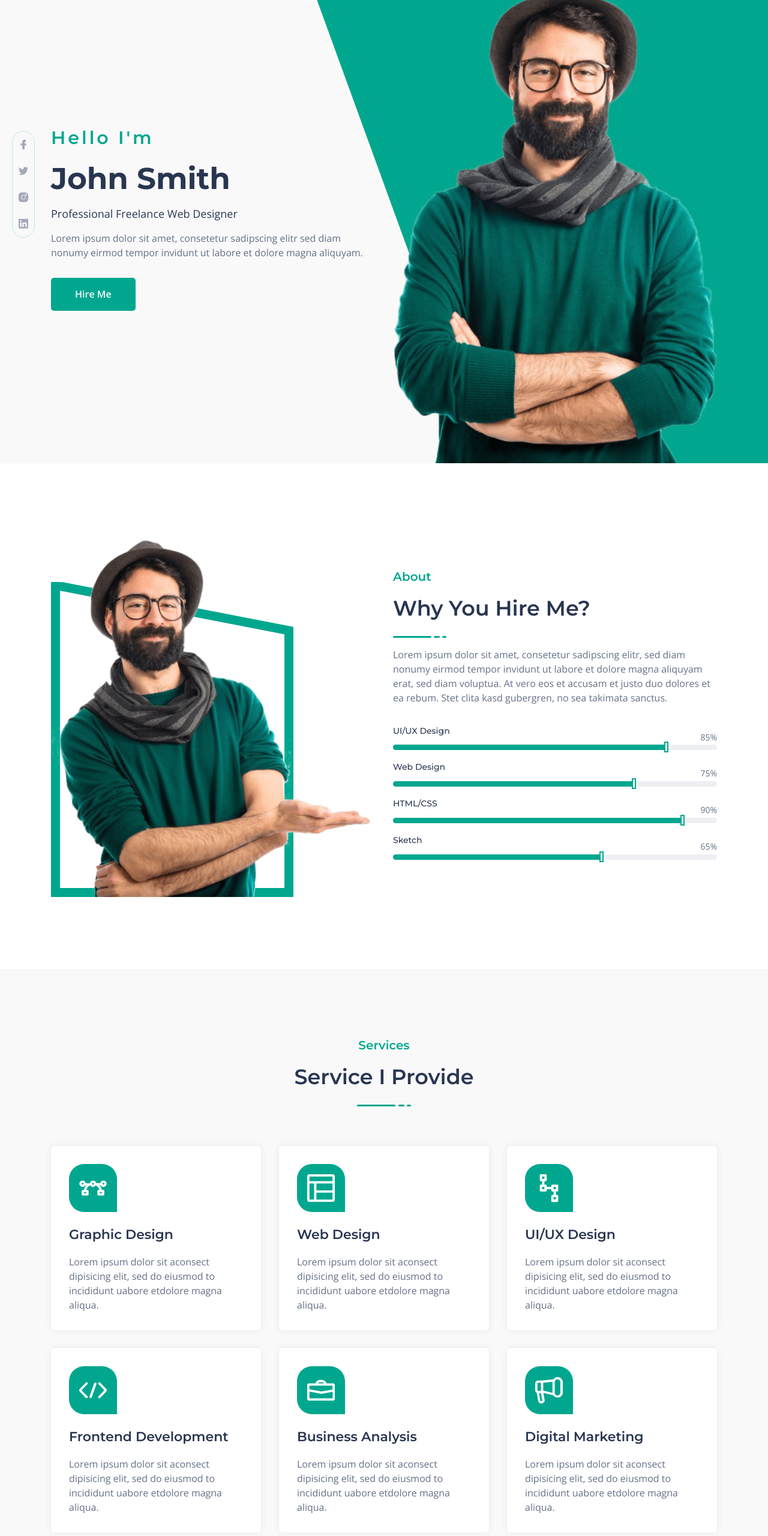
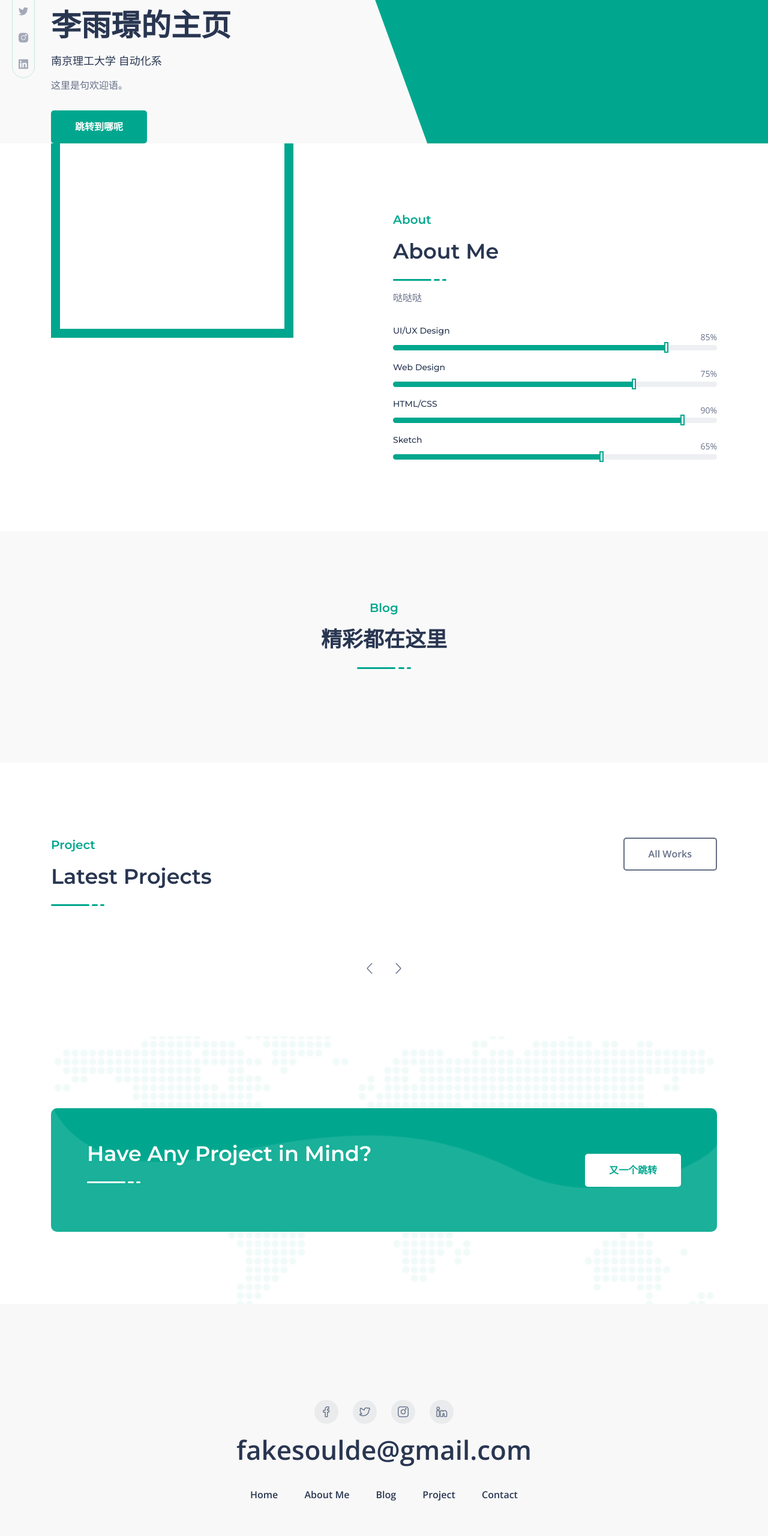
Before and after one commit to soulde/soulde.github.io, a plain HTML site: page index.html in a window 1280 px wide. Shown: the part 158-2718 px from the top of the page at 60% size. Drawn offline with nearby package versions, Linux system fonts and the light colour scheme.

Commit message:
change template

```diff
--- a/index.html
+++ b/index.html
@@ -5,7 +5,7 @@
     <meta charset="utf-8">
 
     <!--====== Title ======-->
-    <title>Freelancer - CV and Portfolio Template</title>
+    <title>李雨璟的主页</title>
 
     <meta name="description" content="">
     <meta name="viewport" content="width=device-width, initial-scale=1">
@@ -69,7 +69,7 @@
                     <div class="col-lg-12">
                         <nav class="navbar navbar-expand-lg">
                             <a class="navbar-brand" href="index.html">
-                                <img src="assets/images/logo.svg" alt="Logo">
+                                <!-- <img src="assets/images/logo.svg" alt="Logo"> -->
                             </a>
                             <button class="navbar-toggler" type="button" data-toggle="collapse" data-target="#navbarSupportedContent" aria-controls="navbarSupportedContent" aria-expanded="false" aria-label="Toggle navigation">
                                 <span class="toggler-icon"></span>
@@ -86,17 +86,17 @@
                                         <a class="page-scroll" href="#about">About<span></span></a>
                                     </li>
                                     <li class="nav-item">
-                                        <a class="page-scroll" href="#services">Services<span></span></a>
+                                        <a class="page-scroll" href="#services">Blog<span></span></a>
                                     </li>
                                     <li class="nav-item">
-                                        <a class="page-scroll" href="#project">Portfolio<span></span></a>
+                                        <a class="page-scroll" href="#project">Project<span></span></a>
                                     </li>
-                                    <li class="nav-item">
+                                    <!-- <li class="nav-item">
                                         <a class="page-scroll" href="#pricing">Pricing<span></span></a>
                                     </li>
                                     <li class="nav-item">
                                         <a class="page-scroll" href="#work">Experience<span></span></a>
-                                    </li>
+                                    </li> -->
                                 </ul>
                             </div> <!-- navbar collapse -->
                         </nav> <!-- navbar -->
@@ -116,16 +116,18 @@
                 <div class="row align-items-center justify-content-center justify-content-lg-between">
                     <div class="col-lg-6">
                         <div class="header_hero_content mt-45">
-                            <h5 class="header_sub_title wow fadeInUp" data-wow-duration="1.3s" data-wow-delay="0.2s">Hello I'm</h5>
-                            <h2 class="header_title wow fadeInUp" data-wow-duration="1.3s" data-wow-delay="0.5s">John Smith</h2>
-                            <span class="wow fadeInUp" data-wow-duration="1.3s" data-wow-delay="0.8s">Professional Freelance Web Designer</span>
-                            <p class="wow fadeInUp" data-wow-duration="1.3s" data-wow-delay="1.1s">Lorem ipsum dolor sit amet, consetetur sadipscing elitr sed diam nonumy eirmod tempor invidunt ut labore et dolore magna aliquyam.</p>
-                            <a href="#" class="main-btn wow fadeInUp" data-wow-duration="1.3s" data-wow-delay="1.4s">Hire Me</a>
+                            <h5 class="header_sub_title wow fadeInUp" data-wow-duration="1.3s" data-wow-delay="0.2s">这里是</h5>
+                            <h2 class="header_title wow fadeInUp" data-wow-duration="1.3s" data-wow-delay="0.5s">李雨璟的主页</h2>
+                            <span class="wow fadeInUp" data-wow-duration="1.3s" data-wow-delay="0.8s">南京理工大学 自动化系</span>
+                            <p class="wow fadeInUp" data-wow-duration="1.3s" data-wow-delay="1.1s">
+                                这里是句欢迎语。
+                            </p>
+                            <a href="#" class="main-btn wow fadeInUp" data-wow-duration="1.3s" data-wow-delay="1.4s">跳转到哪呢</a>
                         </div> <!-- header hero content -->
                     </div>
                     <div class="col-lg-6 col-md-6 col-sm-7">
                         <div class="header_hero_image mt-50 wow fadeInRightBig" data-wow-duration="1.3s" data-wow-delay="1.8s">
-                            <img src="assets/images/hero.png" alt="hero">
+                            <!-- <img src="assets/images/hero.png" alt="hero"> -->
                         </div> <!-- header hero image -->
                     </div>
                 </div> <!-- row -->
@@ -143,7 +145,7 @@
             <div class="row align-items-center justify-content-center">
                 <div class="col-lg-6 col-md-9">
                     <div class="about_image mt-50 wow fadeInRightBig" data-wow-duration="1.3s" data-wow-delay="0.5s">
-                        <img src="assets/images/about_hero.png" alt="Hero">
+                        <!-- <img src="assets/images/about_hero.png" alt="Hero"> -->
                         <div class="about_shape"></div>
                     </div> <!-- about image -->
                 </div>
@@ -151,14 +153,16 @@
                     <div class="about_content mt-45 wow fadeInLeftBig" data-wow-duration="1.3s" data-wow-delay="0.5s">
                         <div class="section_title">
                             <h5 class="sub_title">About</h5>
-                            <h3 class="main_title">Why You Hire Me?</h3>
+                            <h3 class="main_title">About Me</h3>
                             <ul class="line">
                                 <li></li>
                                 <li></li>
                                 <li></li>
                             </ul>
                         </div> <!-- section title -->
-                        <p>Lorem ipsum dolor sit amet, consetetur sadipscing elitr, sed diam nonumy eirmod tempor invidunt ut labore et dolore magna aliquyam erat, sed diam voluptua. At vero eos et accusam et justo duo dolores et ea rebum. Stet clita kasd gubergren, no sea takimata sanctus.</p>
+                        <p>
+                            哒哒哒
+                        </p>
 
                         <div class="about_skills pt-15">
                             <div class="skill_item mt-20">
@@ -229,8 +233,8 @@
             <div class="row justify-content-center">
                 <div class="col-lg-6">
                     <div class="section_title text-center pb-30">
-                        <h5 class="sub_title">Services</h5>
-                        <h3 class="main_title">Service I Provide</h3>
+                        <h5 class="sub_title">Blog</h5>
+                        <h3 class="main_title">精彩都在这里</h3>
                         <ul class="line">
                             <li></li>
                             <li></li>
@@ -239,9 +243,10 @@
                     </div> <!-- section title -->
                 </div>
             </div> <!-- row -->
+
             <div class="row">
                 <div class="col-lg-4 col-sm-6">
-                    <div class="single_service mt-30 wow fadeInUpBig" data-wow-duration="1.3s" data-wow-delay="0.2s">
+                    <!-- <div class="single_service mt-30 wow fadeInUpBig" data-wow-duration="1.3s" data-wow-delay="0.2s">
                         <div class="service_icon">
                             <i class="lni lni-vector"></i>
                         </div>
@@ -249,10 +254,11 @@
                             <h4 class="service_title"><a href="#">Graphic Design</a></h4>
                             <p>Lorem ipsum dolor sit aconsect dipisicing elit, sed do eiusmod to incididunt uabore etdolore magna aliqua.</p>
                         </div>
-                    </div> <!-- single service -->
+                    </div>  -->
+                    <!-- single service -->
                 </div>
                 <div class="col-lg-4 col-sm-6">
-                    <div class="single_service mt-30 wow fadeInUpBig" data-wow-duration="1.3s" data-wow-delay="0.5s">
+                    <!-- <div class="single_service mt-30 wow fadeInUpBig" data-wow-duration="1.3s" data-wow-delay="0.5s">
                         <div class="service_icon">
                             <i class="lni lni-layout"></i>
                         </div>
@@ -260,10 +266,11 @@
                             <h4 class="service_title"><a href="#">Web Design</a></h4>
                             <p>Lorem ipsum dolor sit aconsect dipisicing elit, sed do eiusmod to incididunt uabore etdolore magna aliqua.</p>
                         </div>
-                    </div> <!-- single service -->
+                    </div> -->
+                     <!-- single service -->
                 </div>
                 <div class="col-lg-4 col-sm-6">
-                    <div class="single_service mt-30 wow fadeInUpBig" data-wow-duration="1.3s" data-wow-delay="0.8s">
+                    <!-- <div class="single_service mt-30 wow fadeInUpBig" data-wow-duration="1.3s" data-wow-delay="0.8s">
                         <div class="service_icon">
                             <i class="lni lni-ux"></i>
                         </div>
@@ -271,10 +278,11 @@
                             <h4 class="service_title"><a href="#">UI/UX Design</a></h4>
                             <p>Lorem ipsum dolor sit aconsect dipisicing elit, sed do eiusmod to incididunt uabore etdolore magna aliqua.</p>
                         </div>
-                    </div> <!-- single service -->
+                    </div> -->
+                     <!-- single service -->
                 </div>
                 <div class="col-lg-4 col-sm-6">
-                    <div class="single_service mt-30 wow fadeInUpBig" data-wow-duration="1.3s" data-wow-delay="0.2s">
+                    <!-- <div class="single_service mt-30 wow fadeInUpBig" data-wow-duration="1.3s" data-wow-delay="0.2s">
                         <div class="service_icon">
                             <i class="lni lni-code"></i>
                         </div>
@@ -282,10 +290,11 @@
                             <h4 class="service_title"><a href="#">Frontend Development</a></h4>
                             <p>Lorem ipsum dolor sit aconsect dipisicing elit, sed do eiusmod to incididunt uabore etdolore magna aliqua.</p>
                         </div>
-                    </div> <!-- single service -->
+                    </div>  -->
+                    <!-- single service -->
                 </div>
                 <div class="col-lg-4 col-sm-6">
-                    <div class="single_service mt-30 wow fadeInUpBig" data-wow-duration="1.3s" data-wow-delay="0.5s">
+                    <!-- <div class="single_service mt-30 wow fadeInUpBig" data-wow-duration="1.3s" data-wow-delay="0.5s">
                         <div class="service_icon">
                             <i class="lni lni-briefcase"></i>
                         </div>
@@ -293,10 +302,11 @@
                             <h4 class="service_title"><a href="#">Business Analysis</a></h4>
                             <p>Lorem ipsum dolor sit aconsect dipisicing elit, sed do eiusmod to incididunt uabore etdolore magna aliqua.</p>
                         </div>
-                    </div> <!-- single service -->
+                    </div> -->
+                     <!-- single service -->
                 </div>
                 <div class="col-lg-4 col-sm-6">
-                    <div class="single_service mt-30 wow fadeInUpBig" data-wow-duration="1.3s" data-wow-delay="0.8s">
+                    <!-- <div class="single_service mt-30 wow fadeInUpBig" data-wow-duration="1.3s" data-wow-delay="0.8s">
                         <div class="service_icon">
                             <i class="lni lni-bullhorn"></i>
                         </div>
@@ -304,7 +314,8 @@
                             <h4 class="service_title"><a href="#">Digital Marketing</a></h4>
                             <p>Lorem ipsum dolor sit aconsect dipisicing elit, sed do eiusmod to incididunt uabore etdolore magna aliqua.</p>
                         </div>
-                    </div> <!-- single service -->
+                    </div>  -->
+                    <!-- single service -->
                 </div>
             </div> <!-- row -->
         </div> <!-- container -->
@@ -317,7 +328,7 @@
 <div class=row>
 <div class=col-sm-9>
 <div class="section_title pb-30">
-<h5 class=sub_title>Portfolio</h5>
+<h5 class=sub_title>Project</h5>
 <h3 class=main_title>Latest Projects</h3>
 <ul class=line>
 <li></li>
@@ -334,7 +345,7 @@
 </div>
 <div class="row project_active">
 <div class=col-lg-4>
-<div class=single_project>
+<!-- <div class=single_project>
 <div class=project_image>
 <img src="assets/images/project-3.jpg" alt="project">
 </div>
@@ -342,10 +353,10 @@
 <h4 class=project_title><a href="#">Creative Agency Landing page</a></h4>
 <p>UI/UX Design</p>
 </div>
-</div>
+</div>  -->
 </div>
 <div class=col-lg-4>
-<div class="single_project ">
+<!-- <div class="single_project ">
 <div class=project_image>
 <img src="assets/images/project-1.jpg" alt="project">
 </div>
@@ -353,20 +364,20 @@
 <h4 class=project_title><a href="#">App Landing Page</a></h4>
 <p>Web Design</p>
 </div>
-</div>
+</div>  -->
 </div>
 <div class=col-lg-4>
-<div class=single_project>
+<!-- <div class=single_project>
 <div class=project_image>
 <img src="assets/images/project-2.jpg" alt="project">
 </div>
 <div class=project_content><h4>Search Engine Optimization</a></h4>
 <p>Digital Marketing</p>
 </div>
-</div>
+</div>  -->
 </div>
 <div class=col-lg-4>
-<div class=single_project>
+<!-- <div class=single_project>
 <div class=project_image>
 <img src="assets/images/project-1.jpg" alt="project">
 </div>
@@ -374,14 +385,14 @@
 <h4 class=project_title><a href="#">HTML/CSS Coding</a></h4>
 <p>Front-end Development</p>
 </div>
-</div>
+</div>  -->
 </div>
 </div>
 </div>
 </section>
 
 
-<section id=pricing class="pricing_area gray-bg pt-115 pb-120">
+<!-- <section id=pricing class="pricing_area gray-bg pt-115 pb-120">
 <div class=pricing_shape>
 <img data-pagespeed-lazy-src="assets/images/shape-3.png" alt=shape data-pagespeed-url-hash=2671336160 src="/pagespeed_static/1.JiBnMqyl6S.gif" onload="pagespeed.lazyLoadImages.loadIfVisibleAndMaybeBeacon(this);" onerror="this.onerror=null;pagespeed.lazyLoadImages.loadIfVisibleAndMaybeBeacon(this);">
 </div>
@@ -469,10 +480,10 @@
 </div>
 </div>
 </div>
-</section>
+</section> -->
 
 
-<section id=testimonial class="testimonial_area pt-115 pb-120">
+<!-- <section id=testimonial class="testimonial_area pt-115 pb-120">
 <div class=container>
 <div class="row justify-content-center">
 <div class=col-lg-6>
@@ -547,10 +558,10 @@
 </div>
 </div>
 </div>
-</section>
+</section> -->
 
 
-<section id=counter class="counter_area gray-bg pt-70 pb-120">
+<!-- <section id=counter class="counter_area gray-bg pt-70 pb-120">
 <div class=container>
 <div class=row>
 <div class="col-lg-3 col-sm-6">
@@ -599,10 +610,10 @@
 </div>
 </div>
 </div>
-</section>
+</section> -->
 
 
-<section id=work class="work_experience_area pt-115">
+<!-- <section id=work class="work_experience_area pt-115">
 <div class=container>
 <div class="row justify-content-center">
 <div class=col-lg-6>
@@ -671,7 +682,7 @@
 </div>
 </div>
 </div>
-</section>
+</section> -->
 
 
     <!--====== CALL TO ACTION PART START ======-->
@@ -689,10 +700,12 @@
 <li></li>
 <li></li>
 </ul>
-<p>Lorem ipsum dolor sit amet, consetetur sadipscing elitr sed diam non eirmod tempor invidunt labore.</p>
+<p>
+
+</p>
 </div>
 <div class=call_to_action_btn>
-<a href="#" class=main-btn>HIRE ME</a>
+<a href="#footer" class=main-btn>又一个跳转</a>
 </div>
 </div>
 </div>
@@ -710,23 +723,21 @@
             <div class="row">
                 <div class="col-lg-12">
                     <div class="footer_content text-center">
-                        <a href="#"><img src="assets/images/logo.svg" alt="Logo"></a>
+                        <!-- <a href="#"><img src="assets/images/logo.svg" alt="Logo"></a> -->
                         <ul class="footer_social">
                             <li><a href="#"><i class="lni lni-facebook"></i></a></li>
                             <li><a href="#"><i class="lni lni-twitter"></i></a></li>
                             <li><a href="#"><i class="lni lni-instagram"></i></a></li>
                             <li><a href="#"><i class="lni lni-linkedin"></i></a></li>
                         </ul>
-                        <span class="email">someone@example.com</span>
+                        <span class="email">fakesoulde@gmail.com</span>
                         <ul class="footer_menu">
-                            <li><a href="#">Home</a></li>
-                            <li><a href="#">About Us</a></li>
-                            <li><a href="#">Service</a></li>
-                            <li><a href="#">Portfolio</a></li>
-                            <li><a href="#">Pricing</a></li>
-                            <li><a href="#">Contact Us</a></li>
+                            <li><a href="#home">Home</a></li>
+                            <li><a href="#about">About Me</a></li>
+                            <li><a href="#blog">Blog</a></li>
+                            <li><a href="#project">Project</a></li>
+                            <li><a href="#contact">Contact</a></li>
                         </ul>
-                        <p class="credit pt-45"><a target="_blank" href="http://www.mobanwang.com/" title="网页模板">网页模板</a></p>
                     </div> <!-- footer content -->
                 </div>
             </div>  <!-- row -->
```
